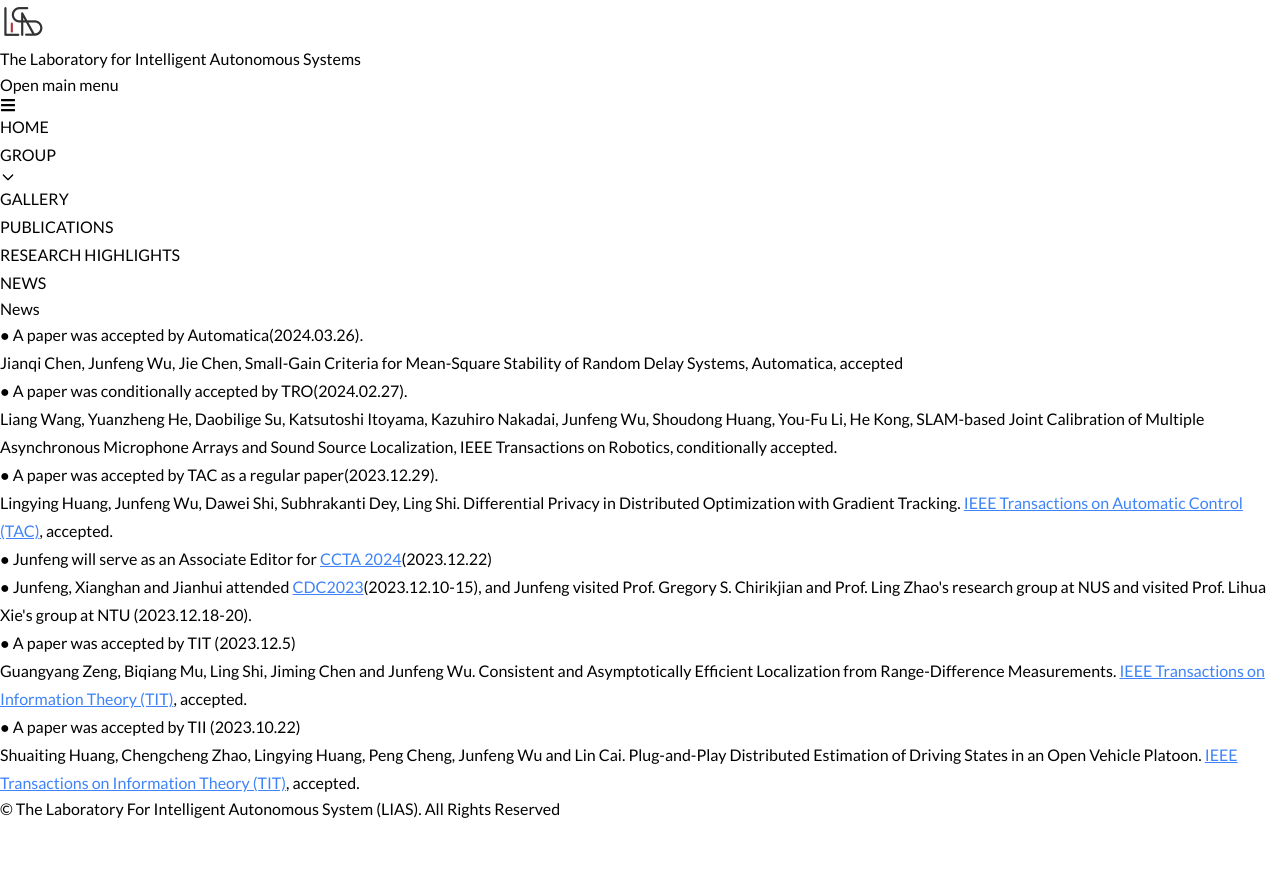
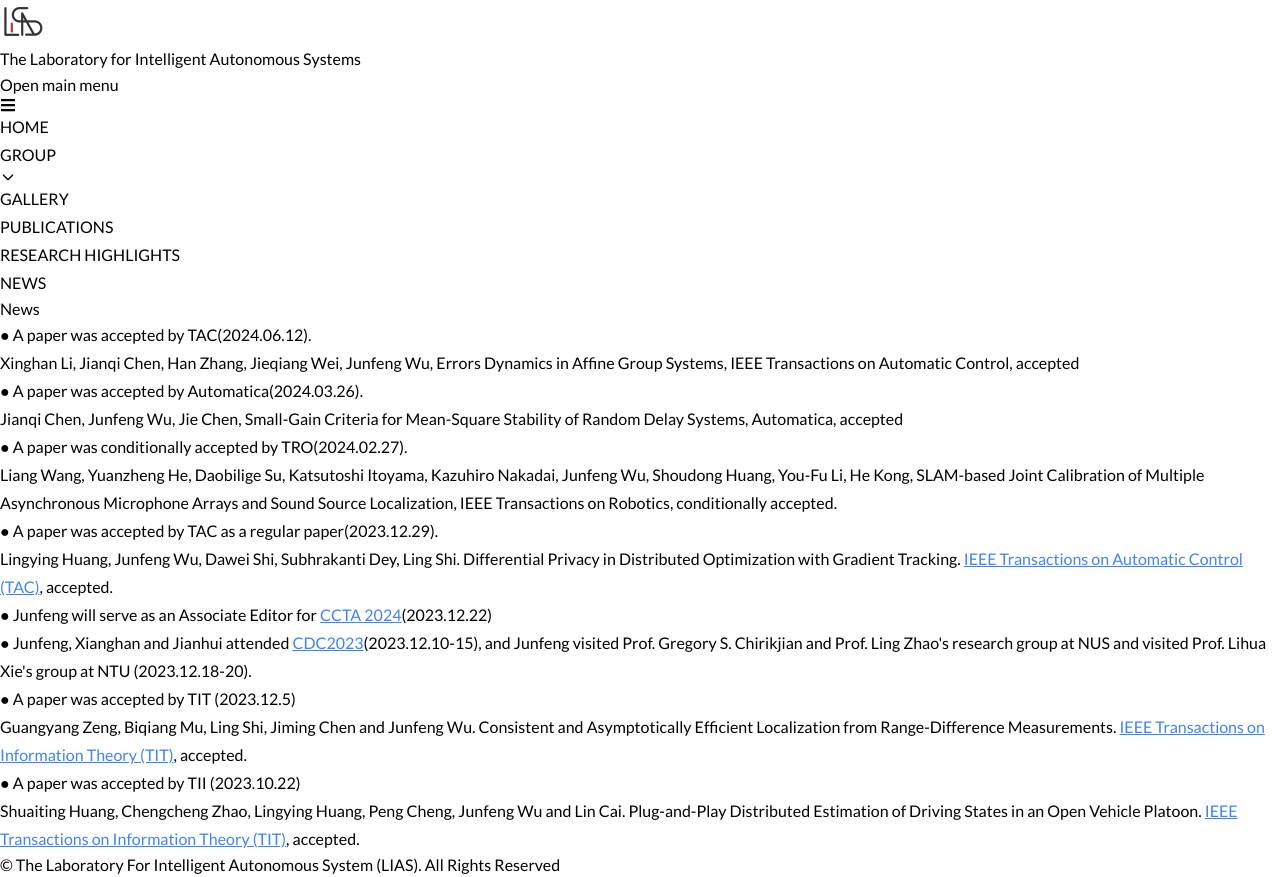
Before and after one commit to LIAS-CUHKSZ/lias-cuhksz.github.io, a Next.js app: page /news in a window 1280 px wide. Before the commit the page ends 821 px from the top, so only its background shows below. Built offline with nearby package versions, Linux system fonts and the light colour scheme.

Commit message:
feat: update tac news and publications

```diff
--- a/app/news/page.tsx
+++ b/app/news/page.tsx
@@ -10,6 +10,12 @@ function Page(): JSX.Element {
       <div className="mx-auto mb-20 max-w-5xl items-start justify-center p-4 md:mt-20">
         <h2 className="mb-4 text-2xl font-semibold">News</h2>
         <div>
+          <p>● A paper was accepted by TAC(2024.06.12).</p>
+          <p>
+            Xinghan Li, Jianqi Chen, Han Zhang, Jieqiang Wei, Junfeng Wu, Errors
+            Dynamics in Affine Group Systems, IEEE Transactions on Automatic
+            Control, accepted
+          </p>
           <p>● A paper was accepted by Automatica(2024.03.26).</p>
           <p>
             Jianqi Chen, Junfeng Wu, Jie Chen, Small-Gain Criteria for
```
Also changed, not shown: app/publications/page.tsx (+10 -5 lines).
